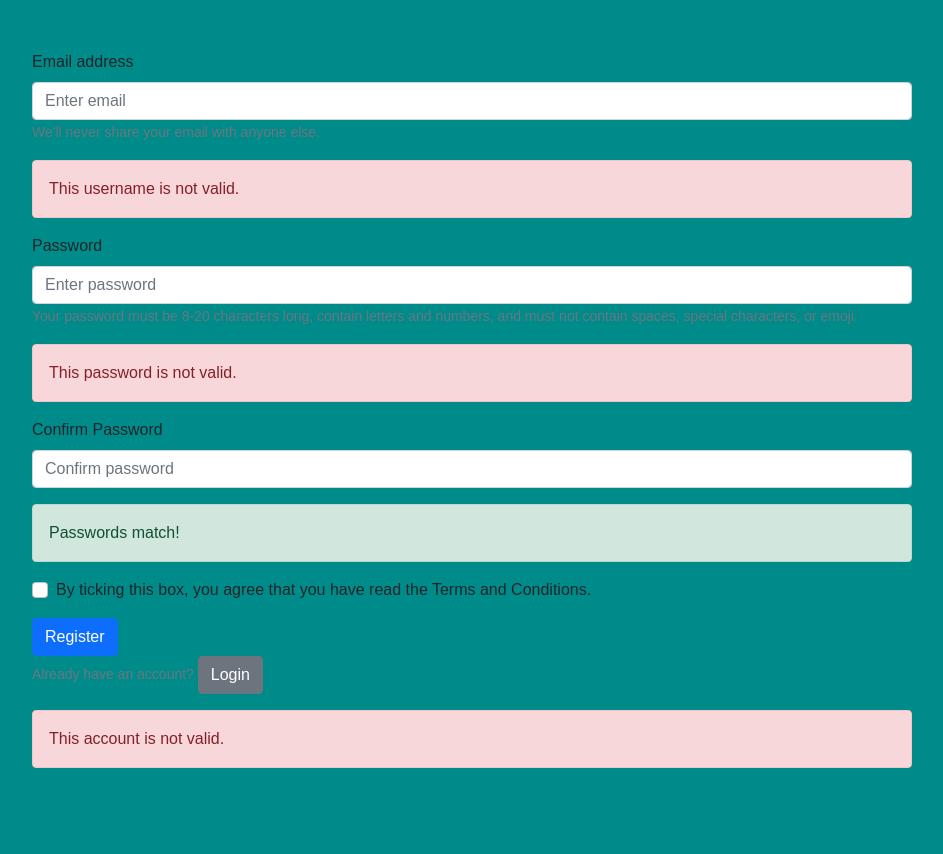
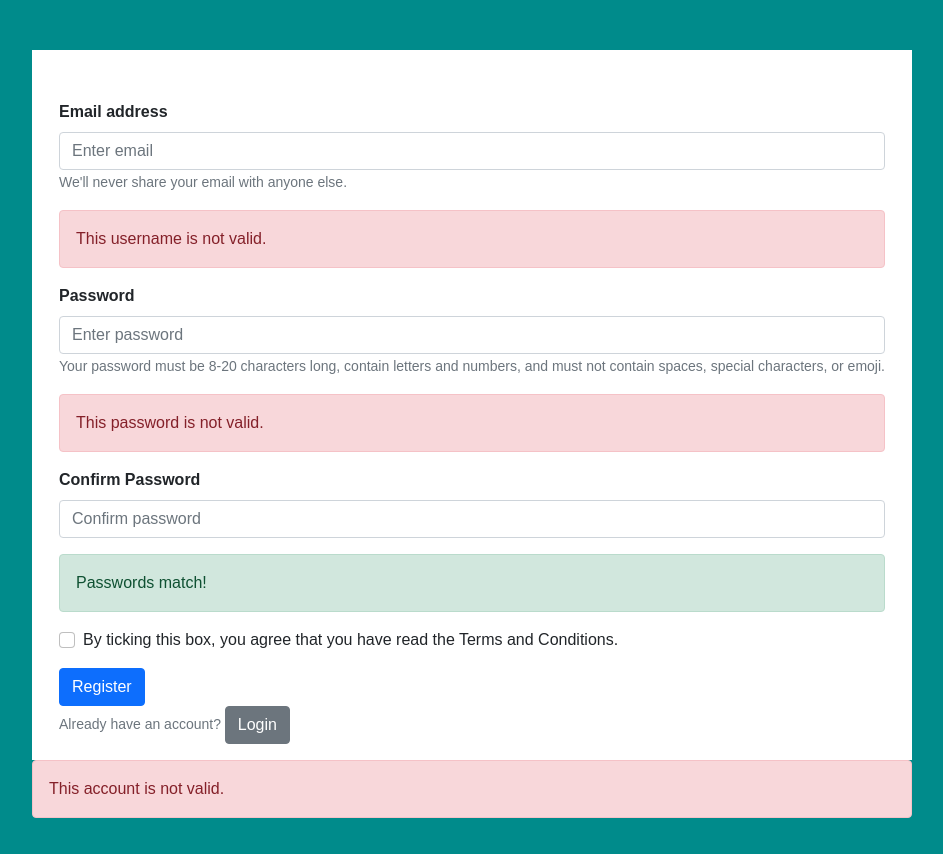
Before and after one commit to Senre/WorldBankFrontend, a React (Create React App) app in the folder world-bank-app/: page /register in a window 1280 px wide. Shown: the whole page, without its empty margins (168-1111 px from the left). Before the commit the page ends 804 px from the top, so only its background shows below. Built offline with nearby package versions, Linux system fonts and the light colour scheme.

Commit message:
Update Register.js

```diff
--- a/world-bank-app/src/Components/Register.js
+++ b/world-bank-app/src/Components/Register.js
@@ -3,9 +3,8 @@ import Form from "react-bootstrap/Form";
 import Button from "react-bootstrap/Button";
 import invalidChars from "../invalidChars";
 import Alert from "react-bootstrap/Alert";
-import { Link } from "react-router-dom";
+import { Switch, Link } from "react-router-dom";
 import Network from "./Network";
-import { withCookies } from "react-cookie";
 
 const network = new Network();
 
@@ -47,7 +46,7 @@ class Register extends React.Component {
   }
 
   isUsernameValid(username) {
-    if (username.includes(this.state.invalidChars)) {
+    if (username.includes(this.state.invalidChars) || username.length < 8) {
       return false;
     } else if (!username) {
       return false;
@@ -122,11 +121,13 @@ class Register extends React.Component {
 
   getRegister() {
     return (
+      <div className="spacing">
+        <div className="registerPage">
           <Form onSubmit={(e) => this.handleSubmit(e)}>
             <Form.Group className="mb-3" controlId="formBasicEmail">
-          <Form.Label>Email address</Form.Label>
+              <Form.Label className="username-label">Email address</Form.Label>
               <Form.Control
-            type="email"
+                type="username"
                 placeholder="Enter email"
                 minLength="5"
                 maxLength="100"
@@ -145,7 +146,7 @@ class Register extends React.Component {
               : this.getWarning("username")}
 
             <Form.Group className="mb-3" controlId="formBasicPassword">
-          <Form.Label>Password</Form.Label>
+              <Form.Label className="password-label">Password</Form.Label>
               <Form.Control
                 type="password"
                 placeholder="Enter password"
@@ -157,7 +158,8 @@ class Register extends React.Component {
               />
               <Form.Text id="passwordHelpBlock" muted>
                 Your password must be 8-20 characters long, contain letters and
-            numbers, and must not contain spaces, special characters, or emoji.
+                numbers, and must not contain spaces, special characters, or
+                emoji.
               </Form.Text>
             </Form.Group>
 
@@ -166,7 +168,9 @@ class Register extends React.Component {
               : this.getWarning("password")}
 
             <Form.Group className="mb-3" controlId="formConfirmPassword">
-          <Form.Label>Confirm Password</Form.Label>
+              <Form.Label className="password-label">
+                Confirm Password
+              </Form.Label>
               <Form.Control
                 type="password"
                 placeholder="Confirm password"
@@ -203,6 +207,8 @@ class Register extends React.Component {
               </Link>
             </Form.Group>
           </Form>
+        </div>
+      </div>
     );
   }
 
@@ -221,4 +227,4 @@ class Register extends React.Component {
   }
 }
 
-export default withCookies(Register);
+export default Register;
```
Lines whose indentation alone changed are shown as unchanged.
